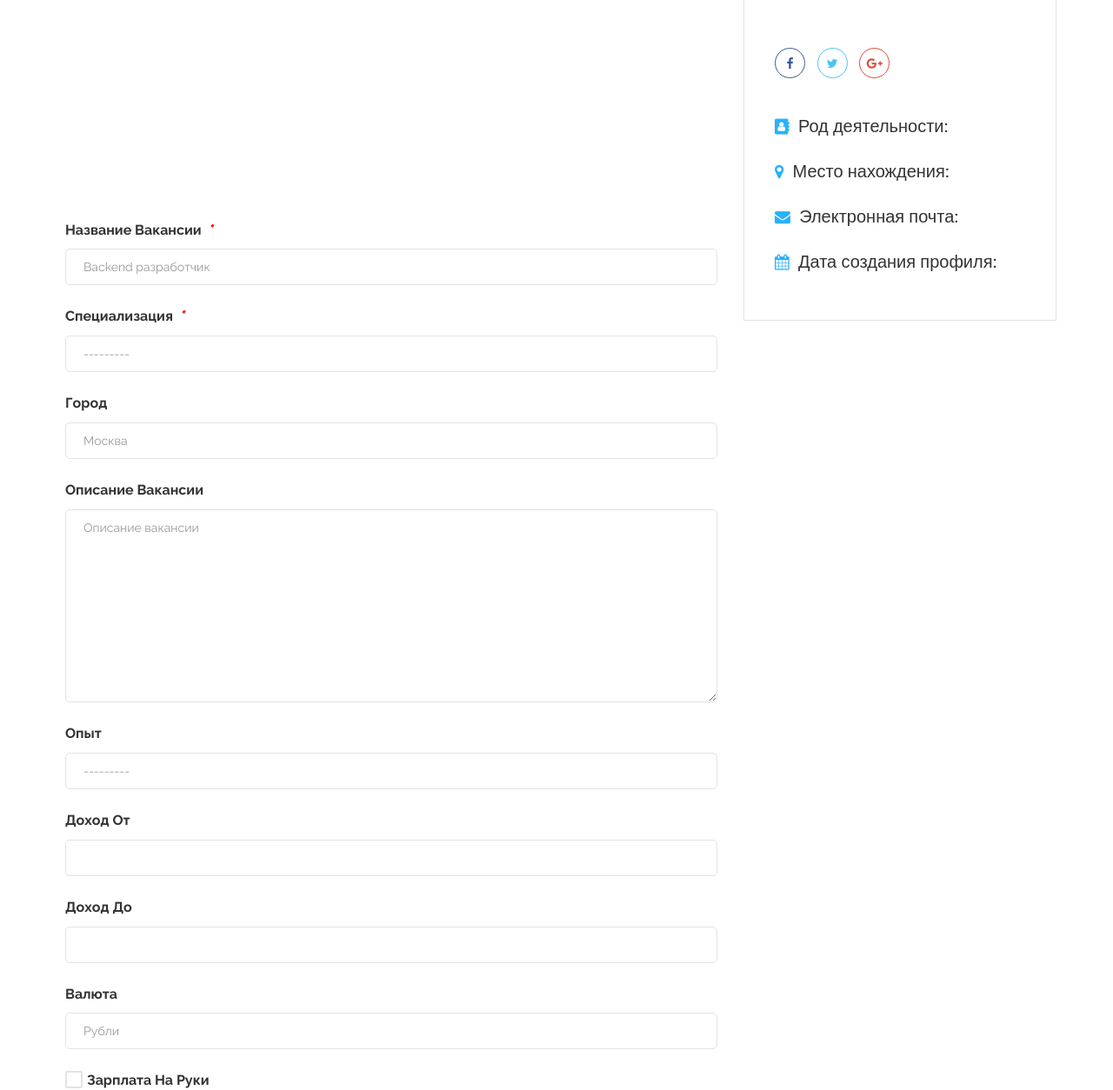
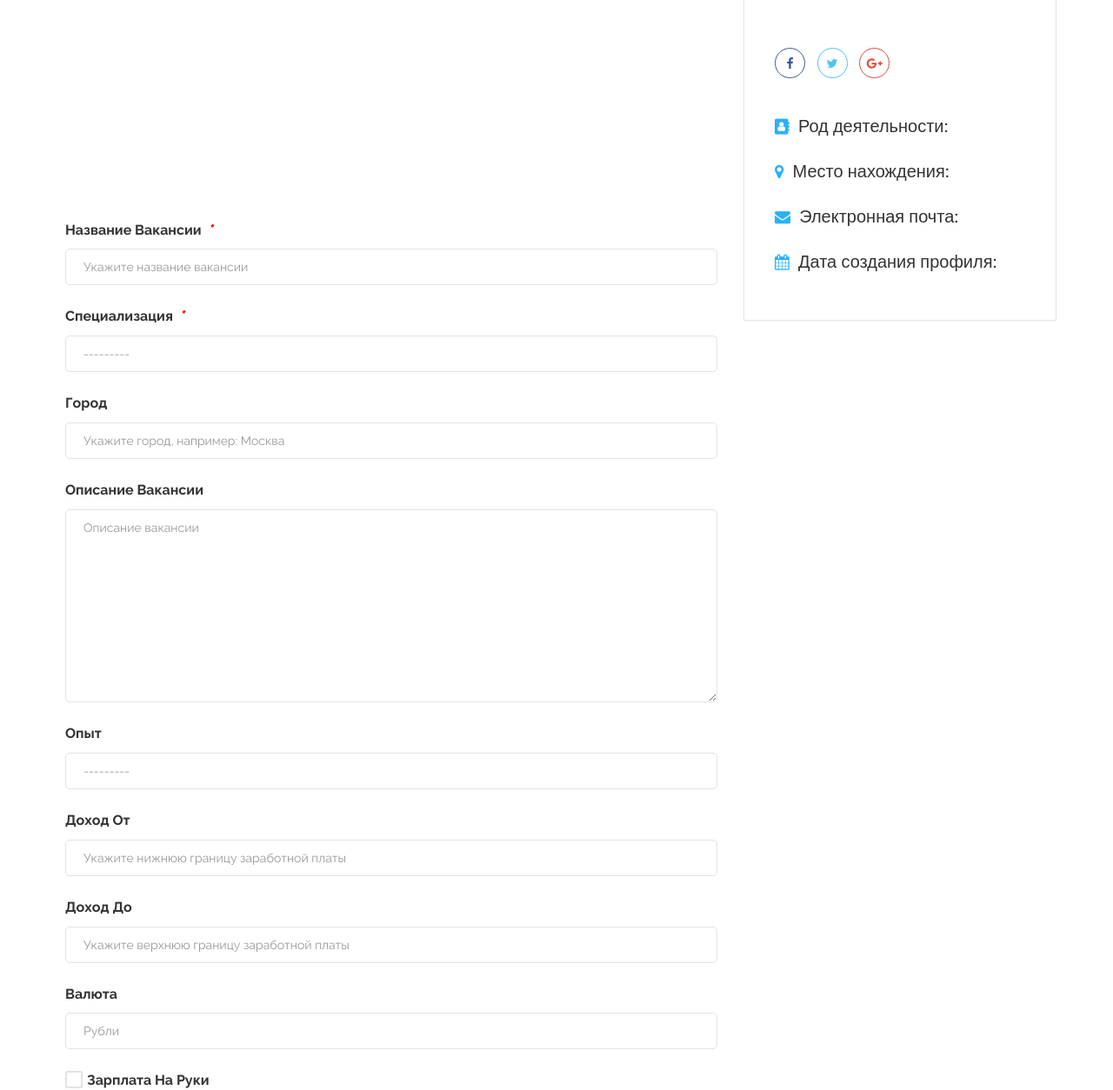
Before and after one commit to kosarev-sa/gb_31_best_py, a Django app: template BestJob/templates/vacancy_create.html in a window 1280 px wide. Shown: the part 151-1405 px from the top of the page at 87% size. Run offline with Django 4.2, Linux system fonts and the light colour scheme; the template is opened without the code that fills it: values that come from a table or form of the project are taken from there, others are empty; data comes from the database, SQL or seed files in the repository; parts of the project's set-up code (start-up, migrations or seed data) failed here and were passed over; some libraries are stand-ins or nearby versions.

Commit message:
updated vacancy models, views vacancy_update.html, vacancy_update.html

```diff
--- a/BestJob/templates/vacancy_create.html
+++ b/BestJob/templates/vacancy_create.html
@@ -31,7 +31,7 @@
                         <!-- Job Company Image -->
                         <div class="col-md-3" style="padding-bottom: 7%">
                             <div class="job-company" style="background: white; border: 0">
-                                <img src="{{ employer.image.url }}" style="background: white" alt="">
+                                <img src="{{ employer.image.url }}" style="max-height: 300%; background: white" alt="">
                             </div>
                         </div>
 
@@ -87,7 +87,7 @@
                             </div>
 
                             <div class="col-md-12">
-                                <div class="form-group pt30 nomargin" id="last">
+                                <div class="form-group pt30 nomargin" id="last" style="border: none">
                                     <button class="btn btn-blue btn-effect">Сохранить</button>
                                 </div>
                             </div>
--- a/BestJob/templates/vacancy_update.html
+++ b/BestJob/templates/vacancy_update.html
@@ -146,7 +146,7 @@
                 </div>
 
                 <div class="col-md-12">
-                    <div class="form-group pt30 nomargin" id="last">
+                    <div class="form-group pt30 nomargin" id="last" style="border: none">
                         <button class="btn btn-blue btn-effect">Сохранить</button>
                     </div>
                 </div>
--- a/BestJob/vacancies/forms.py
+++ b/BestJob/vacancies/forms.py
@@ -20,8 +20,10 @@ class VacancyCreateForm(forms.ModelForm):
 
     def __init__(self, *args, **kwargs):
         super(VacancyCreateForm, self).__init__(*args, **kwargs)
-        self.fields['name'].widget.attrs['placeholder'] = 'Backend разработчик'
-        self.fields['city'].widget.attrs['placeholder'] = 'Москва'
+        self.fields['name'].widget.attrs['placeholder'] = 'Укажите название вакансии'
+        self.fields['salary_from'].widget.attrs['placeholder'] = 'Укажите нижнюю границу заработной платы'
+        self.fields['salary_to'].widget.attrs['placeholder'] = 'Укажите верхнюю границу заработной платы'
+        self.fields['city'].widget.attrs['placeholder'] = 'Укажите город, например: Москва'
         self.fields['description'].widget.attrs['placeholder'] = 'Описание вакансии'
 
         for field_name, field in self.fields.items():
@@ -48,9 +50,16 @@ class VacancyUpdateForm(forms.ModelForm):
 
     def __init__(self, *args, **kwargs):
         super(VacancyUpdateForm, self).__init__(*args, **kwargs)
-        self.fields['name'].widget.attrs['placeholder'] = 'Backend разработчик'
-        self.fields['city'].widget.attrs['placeholder'] = 'Москва'
-        self.fields['description'].widget.attrs['placeholder'] = 'Описание вакансии'
+        self.fields['name'].widget.attrs[
+            'placeholder'] = 'Укажите название вакансии'
+        self.fields['salary_from'].widget.attrs[
+            'placeholder'] = 'Укажите нижнюю границу заработной платы'
+        self.fields['salary_to'].widget.attrs[
+            'placeholder'] = 'Укажите верхнюю границу заработной платы'
+        self.fields['city'].widget.attrs[
+            'placeholder'] = 'Укажите город, например: Москва'
+        self.fields['description'].widget.attrs[
+            'placeholder'] = 'Описание вакансии'
 
         for field_name, field in self.fields.items():
             field.widget.attrs['class'] = 'form-control'
```
